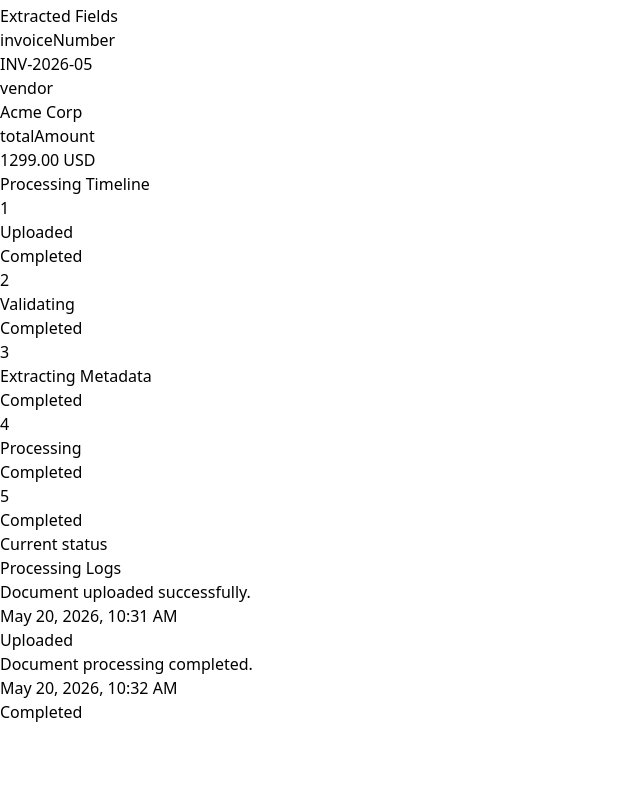
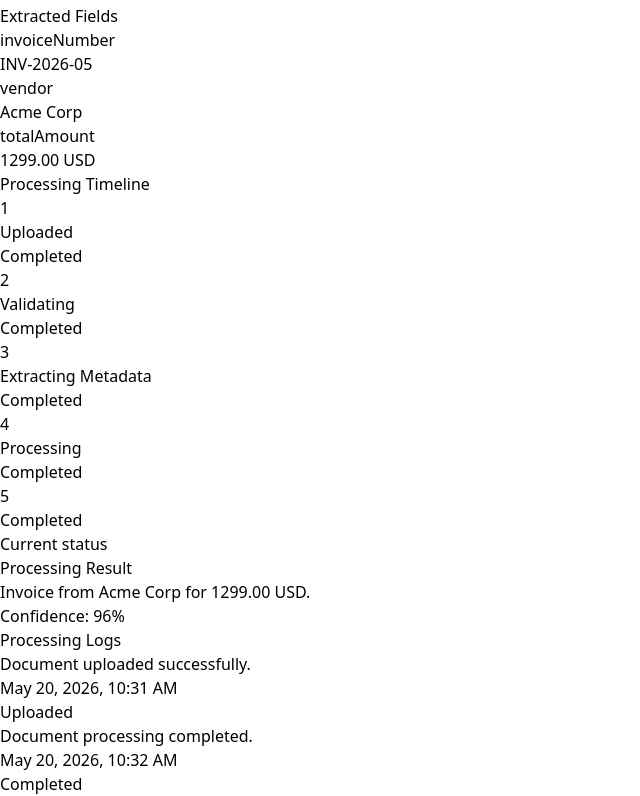
Before and after one commit to Ogrodowczyk87/Smart-Document-Processing-Platform-na-AWS-DocuFlow-AWS, a React (Vite) app: page /documents/doc-001 in a window 1280 px wide. Shown: the part 1436-2232 px from the top of the page, without its empty margins (0-640 px from the left). Before the commit the page ends 2160 px from the top, so only its background shows below. Built offline with nearby package versions, Linux system fonts and the light colour scheme.

Commit message:
add processing result to document details

```diff
--- /dev/null
+++ b/src/components/documents/ProcessingResult.tsx
@@ -0,0 +1,67 @@
+import type {
+  DocumentStatus,
+  ProcessingResult as ProcessingResultType,
+} from "../../types/document";
+
+type ProcessingResultProps = {
+  status: DocumentStatus;
+  result?: ProcessingResultType;
+};
+
+export function ProcessingResult({ status, result }: ProcessingResultProps) {
+  if (status === "FAILED") {
+    return (
+      <div className="rounded-md border border-red-200 bg-red-50 p-4 shadow-sm">
+        <h3 className="text-sm font-semibold text-red-900">
+          Processing Result
+        </h3>
+        <p className="mt-2 text-sm text-red-700">
+          Document processing failed. Retry the workflow to generate a result.
+        </p>
+      </div>
+    );
+  }
+
+  if (status !== "COMPLETED") {
+    return (
+      <div className="rounded-md border border-slate-200 bg-white p-4 shadow-sm">
+        <h3 className="text-sm font-semibold text-slate-950">
+          Processing Result
+        </h3>
+        <p className="mt-2 text-sm text-slate-500">
+          The processing result will be available after the workflow is
+          completed.
+        </p>
+      </div>
+    );
+  }
+
+  return (
+    <div className="rounded-md border border-green-200 bg-green-50 p-4 shadow-sm">
+      <h3 className="text-sm font-semibold text-green-900">
+        Processing Result
+      </h3>
+
+      <p className="mt-2 text-sm text-green-800">
+        {result?.summary ?? "Document processing completed successfully."}
+      </p>
+
+      {result?.confidence !== undefined && (
+        <p className="mt-3 text-xs font-medium uppercase text-green-700">
+          Confidence: {Math.round(result.confidence * 100)}%
+        </p>
+      )}
+
+      {result?.extractedText && (
+        <div className="mt-4 border-t border-green-200 pt-4">
+          <p className="text-xs font-semibold uppercase text-green-700">
+            Extracted Text
+          </p>
+          <p className="mt-2 whitespace-pre-wrap text-sm text-green-900">
+            {result.extractedText}
+          </p>
+        </div>
+      )}
+    </div>
+  );
+}
--- a/src/pages/DocumentDetails.tsx
+++ b/src/pages/DocumentDetails.tsx
@@ -7,6 +7,7 @@
 import { useDocuments } from "../hooks/useDocuments";
 import { formatDate } from "../utils/formatDate";
 import { formatFileSize } from "../utils/formatFileSize";
+import { ProcessingResult } from "../components/documents/ProcessingResult";
 
 export function DocumentDetails() {
   const { id } = useParams();
@@ -117,6 +118,11 @@
         <DocumentTimeline status={document.status} />
       </div>
 
+      <ProcessingResult
+        status={document.status}
+        result={document.processingResult}
+      />
+
       <ProcessingLogs logs={document.processingLogs} />
     </section>
   );
```
